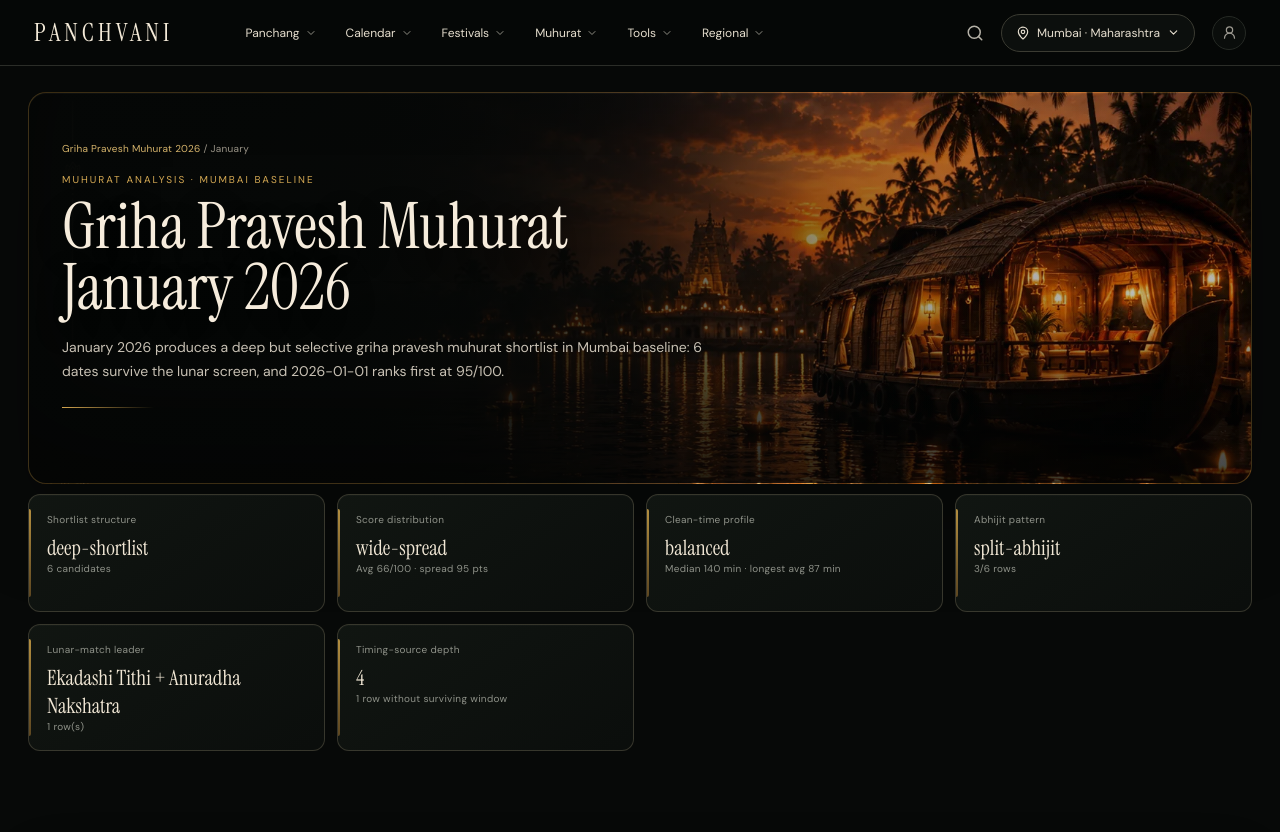
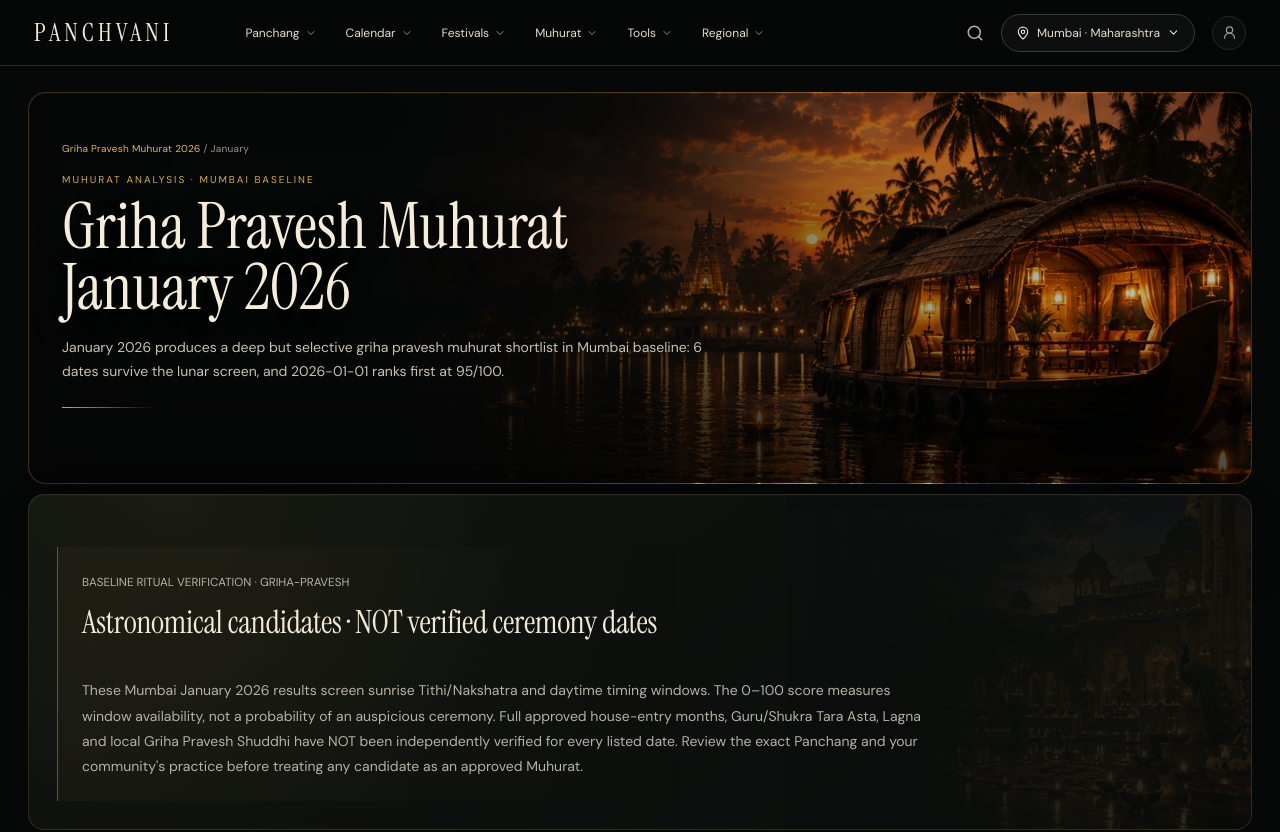
Before and after one commit to SviatF/chanag.xx, a Next.js app: page /muhurat/griha-pravesh/2026/01 in a window 1280 px wide. Shown: the top 832 px of the page. Built offline with nearby package versions, Linux system fonts and the light colour scheme.

Commit message:
fix(content): expose explicit candidate-only ritual verification on app/muhurat/[event]/[year]/[month]/page.tsx

```diff
--- a/app/muhurat/[event]/[year]/[month]/page.tsx
+++ b/app/muhurat/[event]/[year]/[month]/page.tsx
@@ -7,6 +7,7 @@ import {cityBySlug} from "@/lib/cities";
 import {getMonthlyMuhurat,muhuratRules} from "@/lib/muhurat";
 import {getMuhuratScoreEvidence} from "@/lib/muhurat-score-evidence";
 import {getVerifiedMuhuratClosure} from "@/lib/verified-muhurat-closures";
+import {getMuhuratVerificationNotice} from "@/lib/muhurat-verification-notice";
 import VerifiedMuhuratClosurePage from "@/components/VerifiedMuhuratClosurePage";
 import {buildMuhuratMonthlyQualityContent} from "@/lib/muhurat-content-engine";
 import {buildMuhuratMonthSimilarityContext} from "@/lib/muhurat-month-similarity-context";
@@ -38,6 +39,7 @@ export default async function MuhuratPage({params}:{params:Promise<{event:string
   const {rows}=await getMonthlyMuhurat(p.event,year,month,city);
   const top=rows[0];
   const scoreEvidence=top?getMuhuratScoreEvidence(top):null;
+  const verification=getMuhuratVerificationNotice(p.event,year,month,city);
   const quality=buildMuhuratMonthlyQualityContent(p.event,year,month,city,rows,"baseline");
   const similarity=buildMuhuratMonthSimilarityContext(p.event,year,month,rows);
   const cityLinks=muhuratCityAuthorityLinks(p.event,year,month);
@@ -51,6 +53,7 @@ export default async function MuhuratPage({params}:{params:Promise<{event:string
     <p className="page-kicker">MUHURAT ANALYSIS · MUMBAI BASELINE</p>
     <h1 className="page-title">{rule.title}<br/>{monthName} {year}</h1>
     <p className="page-subtitle">{quality.directAnswer}</p>
+    <section className="wide-panel"><div className="seo-copy"><small>BASELINE RITUAL VERIFICATION · {p.event.toUpperCase()}</small><h2>{verification.headline}</h2><p>{verification.explanation}</p></div></section>
 
     <div className="data-grid">{quality.facts.map(item=><div className="data-card" key={item.label}><small>{item.label}</small><strong>{item.value}</strong>{item.note?<small>{item.note}</small>:null}</div>)}</div>
 
```
